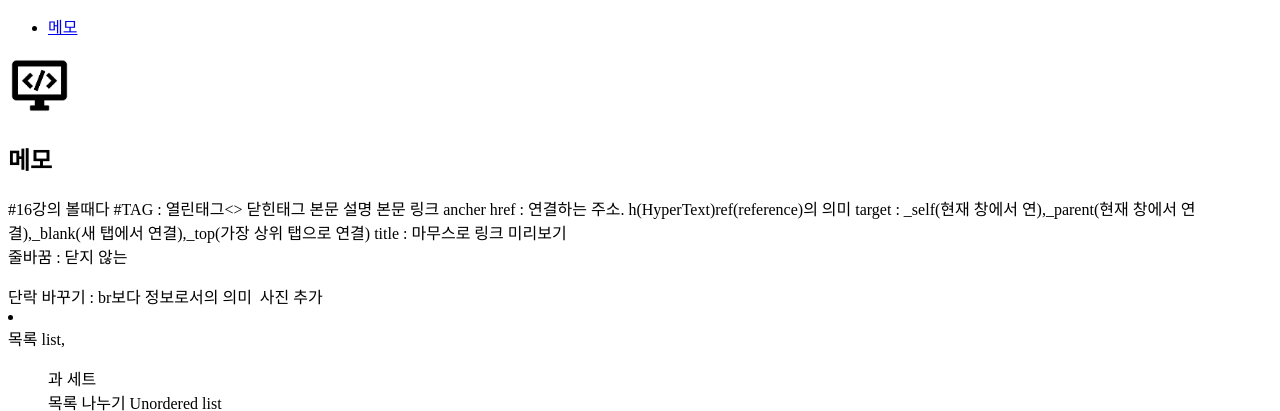
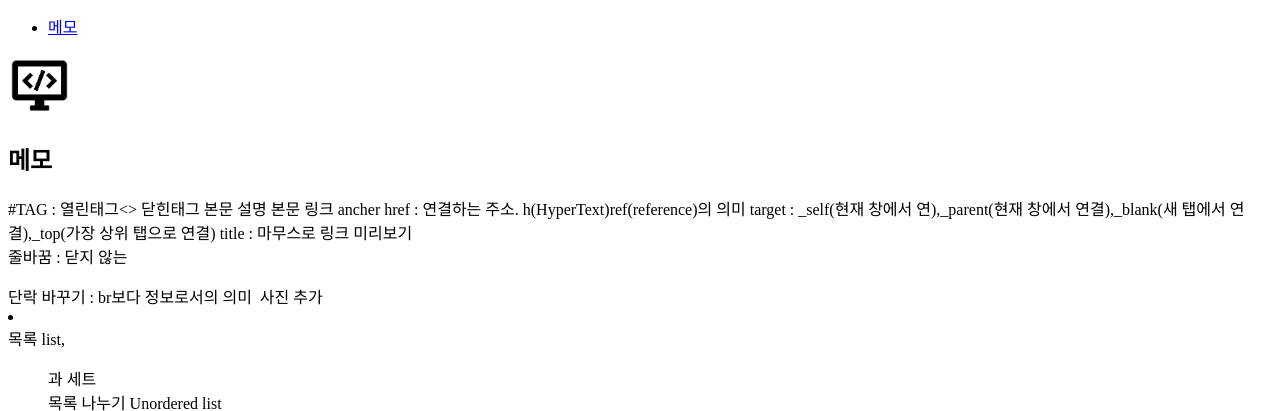
Before and after one commit to JoeunNAL/web1, a plain HTML site: page memo.html in a window 1280 px wide. Shown: the part 136-547 px from the top of the page. Drawn offline with Linux system fonts and the light colour scheme.

Commit message:
first version

```diff
--- a/memo.html
+++ b/memo.html
@@ -18,8 +18,6 @@
     <img src="cord.jpg" width="5%">
     <h2>메모</h2>
     <p>
-      #16강의 볼때다
-
 
       #TAG : 열린태그<> 닫힌태그</>
       <head></head> 본문 설명
```
